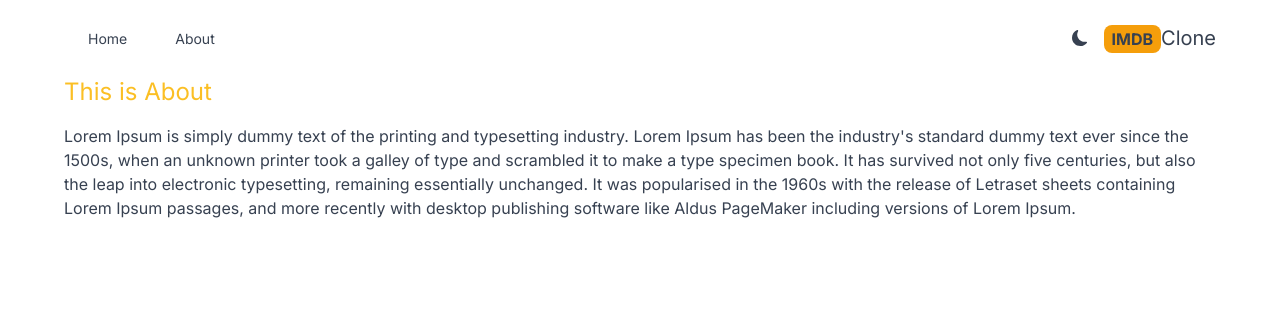
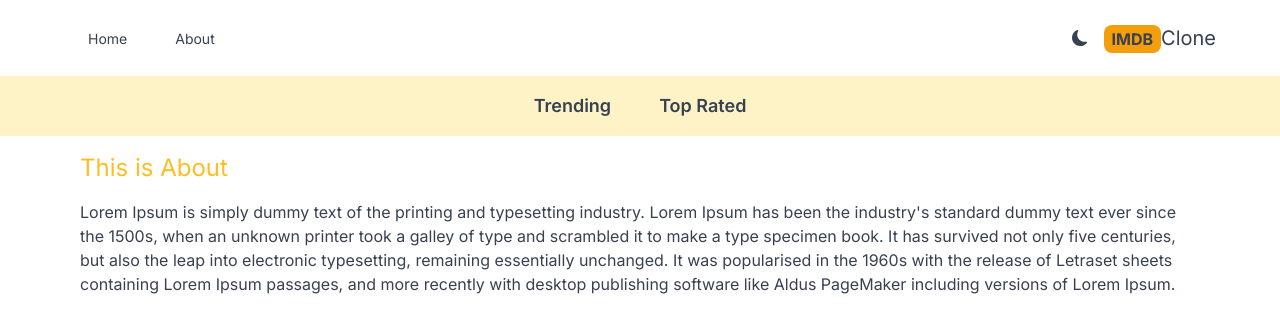
Before and after one commit to senior9/imdb-clone-next-13, a Next.js app: page /about in a window 1280 px wide. Shown: the top 332 px of the page. Built offline with nearby package versions, Linux system fonts and the light colour scheme.

Commit message:
navbar added

```diff
--- a/src/app/about/page.js
+++ b/src/app/about/page.js
@@ -2,7 +2,7 @@
 
 const page = () => {
     return (
-        <div className='max-w-6xl mx-auto space-y-4 '>
+        <div className='max-w-6xl mx-auto space-y-4 p-4 '>
             <h1 className='text-2xl text-amber-400'>This is About</h1>
             <p>
             Lorem Ipsum is simply dummy text of the printing and typesetting industry. Lorem Ipsum has been the industry's standard dummy text ever since the 1500s, when an unknown printer took a galley of type and scrambled it to make a type specimen book. It has survived not only five centuries, but also the leap into electronic typesetting, remaining essentially unchanged. It was popularised in the 1960s with the release of Letraset sheets containing Lorem Ipsum passages, and more recently with desktop publishing software like Aldus PageMaker including versions of Lorem Ipsum.
--- a/src/app/layout.js
+++ b/src/app/layout.js
@@ -2,6 +2,7 @@
 import "./globals.css";
 import { Inter } from "next/font/google";
 import DarkModeProvider from "./DarkModeProvider";
+import Navbar from "@/components/Navbar";
 
 const inter = Inter({ subsets: ["latin"] });
 
@@ -16,7 +17,7 @@
       <body className={inter.className}>
         <DarkModeProvider>
           <Header />
-
+          <Navbar/>
           {children}
         </DarkModeProvider>
       </body>
--- /dev/null
+++ b/src/components/Navbar.js
@@ -0,0 +1,13 @@
+import React from 'react';
+import NavbarItem from './NavbarItem';
+
+const Navbar = () => {
+    return (
+        <div className='flex justify-center dark:bg-gray-600 bg-amber-100 lg:text-lg p-4'>
+            <NavbarItem  title="Trending" param="fetchTrending"></NavbarItem>
+            <NavbarItem title="Top Rated" param="fetchTopRated"></NavbarItem>
+        </div>
+    );
+};
+
+export default Navbar;
--- /dev/null
+++ b/src/components/NavbarItem.js
@@ -0,0 +1,21 @@
+'use client'
+import Link from 'next/link';
+import { useSearchParams } from 'next/navigation';
+import React from 'react';
+
+const NavbarItem = ({title,param}) => {
+    const serchParams = useSearchParams();
+    const genre = serchParams.get('genre');
+    return (
+
+        <div>
+             <Link className={`m-4 hover:text-amber-600 font-semibold p-2 ${
+                genre && genre === param && 'underline underline-offset-8 decoration-4 decoration-amber-600 rounded-lg'
+             } `} href={`/?genre=${param} `}>
+             {title}
+             </Link>
+        </div>
+    );
+};
+
+export default NavbarItem;
```
